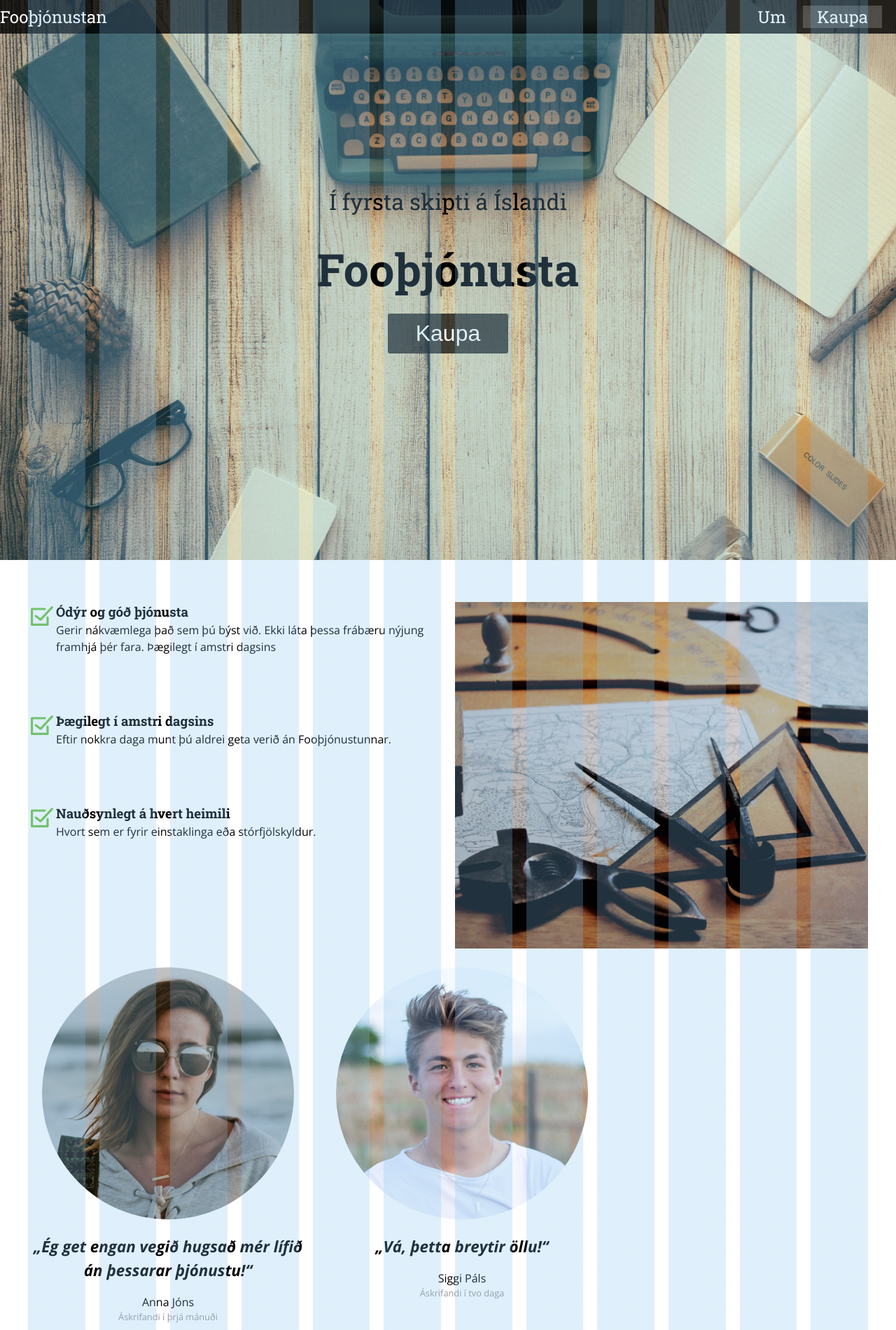
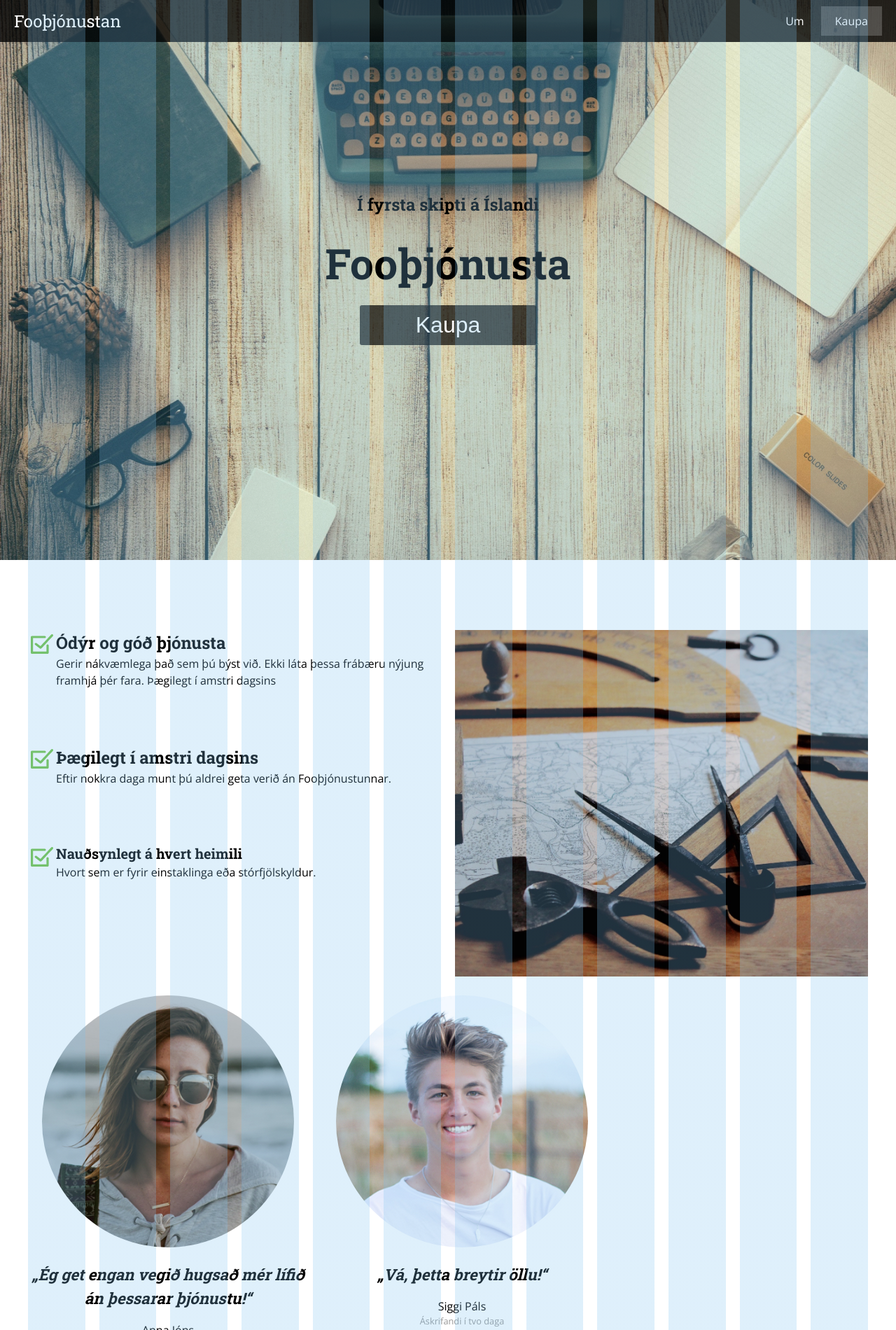
Before and after one commit to astamagg/stort_verkefni_fyrra, a website: page index.html in a window 1280 px wide. Shown: the top 1900 px of the page at 70% size. Drawn offline with nearby package versions, Linux system fonts and the light colour scheme.

Commit message:
styleguide uppfært og navbar smækkað

```diff
--- a/index.html
+++ b/index.html
@@ -6,6 +6,7 @@
     <link href="https://fonts.googleapis.com/css?family=Open+Sans:400,700i|Roboto+Slab:400,700" rel="stylesheet">
     <link rel="stylesheet" href="styles.css">
     <link rel="stylesheet" href="grid.css">
+    <link rel="stylesheet" href="styleguide.css">
   </head>
   <body>
     <div class="navbar">
@@ -21,7 +22,7 @@
         <!--<img alt="" src="bg.jpg">-->
         <div class="header__forsida">
           <div class="header__content">
-            <p>Í fyrsta skipti á Íslandi</p>
+            <h4>Í fyrsta skipti á Íslandi</h4>
             <h1>Fooþjónusta</h1>
             <form action="kaupa.html" method="get">
               <button class="button button__forsidu" >Kaupa</button>
@@ -37,7 +38,7 @@
               <div class="check__content">
                 <img alt="" src="check.svg">
                 <div class="check__text">
-                <h3>Ódýr og góð þjónusta</h3>
+                <h4>Ódýr og góð þjónusta</h4>
                 <p>Gerir nákvæmlega það sem þú býst við. Ekki láta þessa frábæru nýjung framhjá þér fara.
                 Þægilegt í amstri dagsins</p>
               </div>
@@ -45,14 +46,14 @@
             <div class="check__content">
               <img alt="" src="check.svg">
               <div class="check__text">
-                <h3>Þægilegt í amstri dagsins</h3>
+                <h4>Þægilegt í amstri dagsins</h4>
                 <p>Eftir nokkra daga munt þú aldrei geta verið án Fooþjónustunnar.</p>
               </div>
             </div>
             <div class="check__content">
               <img alt="" src="check.svg">
               <div class="check__text">
-                <h3>Nauðsynlegt á hvert heimili</h3>
+                <h5>Nauðsynlegt á hvert heimili</h5>
                 <p>Hvort sem er fyrir einstaklinga eða stórfjölskyldur.</p>
               </div>
             </div>
@@ -104,7 +105,7 @@
           </div>
         </div>
       </div>
-      <div class="text__forsida">Eftir hverju ert þú að bíða?</div>
+      <h4 class="text__forsida">Eftir hverju ert þú að bíða?</h4>
       <button class="button button__forsidu">Kaupa</button>
     </main>
 
--- a/scss/button.scss
+++ b/scss/button.scss
@@ -14,7 +14,7 @@
   &__forsidu {
     font-size: 2*$grunnur-font;
     margin-bottom: 2*$gutter;
-    padding: 0.5*$gutter 2* $gutter 0.5*$gutter 2*$gutter;
+    padding: 0.5*$gutter 4* $gutter 0.5*$gutter 4*$gutter;
   }
 
 }
--- a/scss/check.scss
+++ b/scss/check.scss
@@ -11,11 +11,4 @@
   img {
     max-width: 2*$gutter;
   }
-
-  h3 {
-    font-family: 'Roboto Slab', serif;
-  }
-  p {
-    font-family: 'Open Sans', sans-serif;
-  }
 }
--- a/scss/footer.scss
+++ b/scss/footer.scss
@@ -10,7 +10,6 @@ $gutter: 20px;
   display: flex;
   flex-direction: column;
   justify-content: space-around;
-  font-size: $grunnur-font;
   padding-left: 2 * $gutter;
   padding-right: 2 * $gutter;
 
--- a/scss/header.scss
+++ b/scss/header.scss
@@ -27,11 +27,9 @@
     overflow: auto;
     display: flex;
     justify-content: center;
-    margin-bottom: 3*$gutter;
+    margin-bottom: 5*$gutter;
   }
   &__content {
-      font-family: 'Roboto Slab', serif;
-      font-size: 2 * $grunnur-font;
       display: flex;
       flex-direction: column;
       align-items: center;
@@ -57,9 +55,6 @@
     overflow: auto;
     display: flex;
     justify-content: flex-start;
-    padding-left: 2* $gutter;
     color: white;
-    font-family: "Roboto Slab", serif;
-    font-size: 1.5*$grunnur-font;
   }
 }
--- a/scss/navbar.scss
+++ b/scss/navbar.scss
@@ -1,31 +1,47 @@
+$max-width: 1200px;
+$mid-width: 600px;
+$min-width: 400px;
+$gutter: 20px;
+$grunnur: 16px;
+
 .navbar {
-  $max-width: 1200px;
-  $gutter: 20px;
-  $grunnur: 16px;
   width: 100%;
   z-index: 1;
-  overflow: hidden;
+  overflow: auto;
   background:rgba(0, 0,0, 0.8);
   position: fixed;
-  height: 3rem;
+  height: 3*$gutter;
   display: flex;
   align-items: center;
   justify-content: space-between;
 
-  a{
+  @media(max-width: 1199px) {
+    padding-right: $gutter;
+    padding-left: $gutter;
+
+  }
+  @media(max-width: 599px) {
+    padding-left: 10px;
+    padding-right: 10px;
+  }
+
+  a {
    color:white;
    text-decoration: none;
-   font-family: 'Roboto Slab', serif;
-   font-size: $grunnur-font;
- }
-
+  }
+  &__forsida {
+    font-family: 'Roboto Slab', sans-serif;
+    font-size: 1.5*$grunnur-font;
+    margin-left: $gutter;
+    @media(max-width: 599px) {
+      margin-left: 0.5*$gutter;
+    }
+  }
   &__saman {
-    /*a {
-      &:last-of-type {
-        border: 1px white;
-        background-color:rgba(255, 255,255, 0.2):
-      }
-    }*/
+    font-family: 'Open Sans', serif;
+    @media(max-width:1199px) {
+      padding-right: $gutter;
+    }
     @media(max-width: 599px) {
     a {
       &:last-of-type {
@@ -37,13 +53,6 @@
   &__button {
     background-color: rgba(255, 255, 255, 0.2);
     margin: 0 $gutter;
-    padding: 0 $gutter;
+    padding: 0.5*$gutter $gutter;
   }
-
 }
-.navbar a{
-  color:white;
-  text-decoration: none;
-  font-family: 'Roboto Slab', serif;
-  font-size: 1.5rem;
-}
--- a/scss/text.scss
+++ b/scss/text.scss
@@ -1,4 +1,3 @@
-
 .text {
     $font-main: 'Open-sans', 'helvetica','sans-serif';
     $grunnur-font: 16px;
@@ -8,18 +7,12 @@
     padding: 4em 0em;
 
     &__heading {
-        font-family:$font-Head;
-        font-size: 2em;
         font-weight: bold;
     }
-
     &__p {
-        font-family: $font-main;
-        font-size: $grunnur-font;
         padding-bottom: 16px;
         line-height: 1.5em;
     }
-
     &__quote {
         font-family: $font-main;
         font-size: 1.5* $grunnur-font;
@@ -27,22 +20,17 @@
         margin: 1em 3em;
         margin-right: 0em;
 
-
-
             @media(max-width: 1200px) {
             }
 
             p {
-                font-size: $grunnur-font;
                 font-style: initial;
                 padding-top: 1em;
             }
     }
 
     &__forsida {
-        font-size: 1.5rem;
         text-align: center;
         padding-bottom: 1em;
-        font-family: 'Open Sans',sans-serif;
     }
 }
--- a/styleguide.css
+++ b/styleguide.css
@@ -0,0 +1,24 @@
+h1 {
+  font-family: 'Roboto Slab', serif;
+  font-size: 60px;
+}
+h2 {
+  font-family: 'Roboto Slab', serif;
+  font-size: 48px;
+}
+h3 {
+  font-family: 'Roboto Slab', serif;
+  font-size: 36px;
+}
+h4 {
+  font-family: 'Roboto Slab', serif;
+  font-size: 24px;
+}
+h5 {
+  font-family: 'Roboto Slab', serif;
+  font-size: 20px;
+}
+p {
+  font-family: 'Open Sans', sans-serif;
+  font-size: 16px;
+}
```
Also changed, not shown: kaupa.html (+1 -0 lines), um.html (+2 -1 lines), styles.css. Lines whose indentation alone changed are shown as unchanged.
